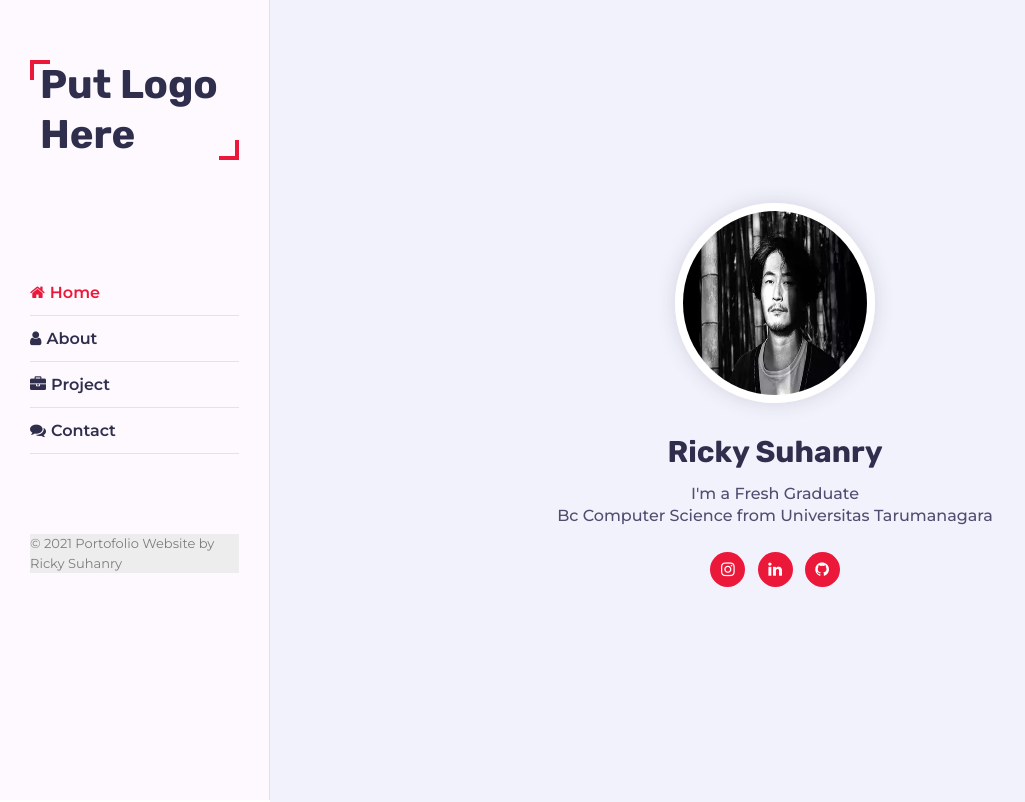
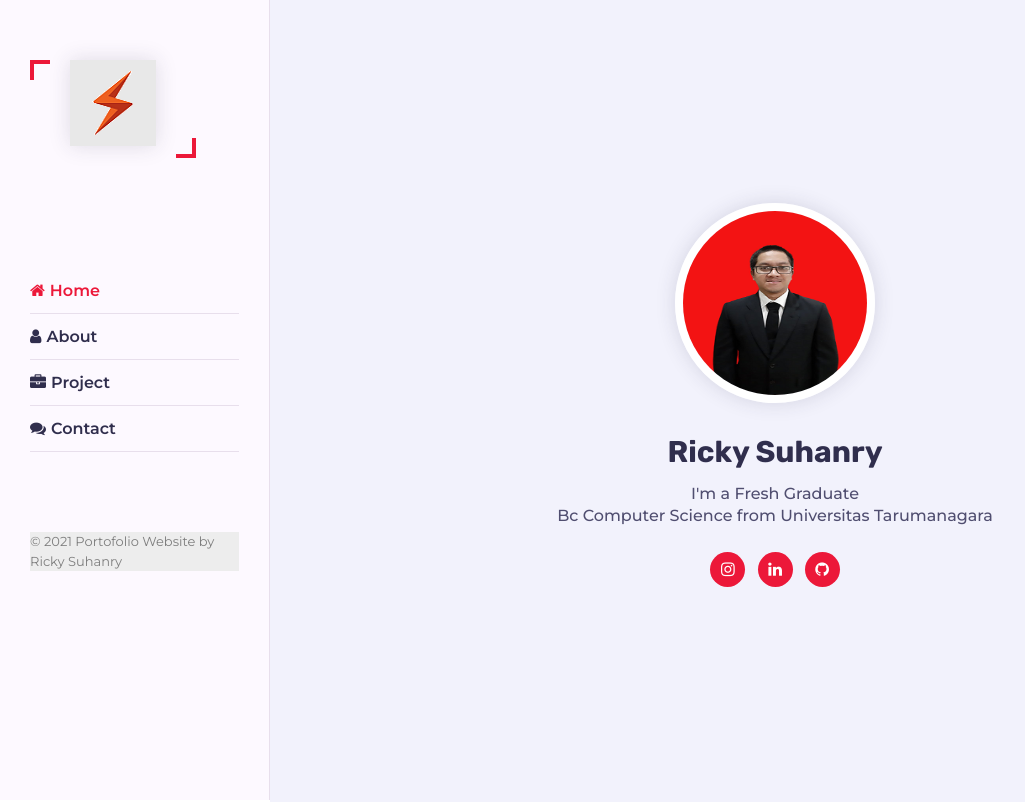
Before and after one commit to ManfromBehind1/Template-Portofolio-1, a plain HTML site: page index.html in a window 1280 px wide. Shown: the top 802 px of the page, without its empty margins (0-1025 px from the left). Drawn offline with Linux system fonts and the light colour scheme.

Commit message:
Seventh commit - Update Logo

```diff
--- a/css/style.css
+++ b/css/style.css
@@ -152,7 +152,7 @@ body {
     text-decoration: none;
     display: inline-block;
     position: relative;
-    padding: 0 10px;
+    padding: 0 40px;
     line-height: 50px;
 }
 
--- a/index.html
+++ b/index.html
@@ -16,7 +16,12 @@
         <div class="aside">
             <!-- Logo -->
             <div class="logo">
-                <a href="#">Put Logo Here</a>
+                <a href="#">
+                    <div>
+                        <img src="img/logo-agency-edit.png" alt="profile" class="shadow-dark">
+                    </div>
+
+                </a>
             </div>
 
             <!-- Navbar -->
@@ -49,7 +54,7 @@
                 <div class="container">
                     <div class="intro">
                         <!-- Pic resolution = 400x300 -->
-                        <img src="./img/profile_pic.png" alt="profile" class="shadow-dark">
+                        <img src="./img/profile_pic_og.png" alt="profile" class="shadow-dark">
                         <h1>Ricky Suhanry</h1>
                         <p>I'm a Fresh Graduate <br> Bc Computer Science from Universitas Tarumanagara</p>
                         <div class="social-links">
```
Also changed, not shown: img/Pas_Foto_3x4.png (added), img/logo-agency-edit.png (added), img/logo-social-edit.png (added), img/logo-social.png (added), img/logo_bundle.jpg (added), img/profile_pic_og.png (added).
